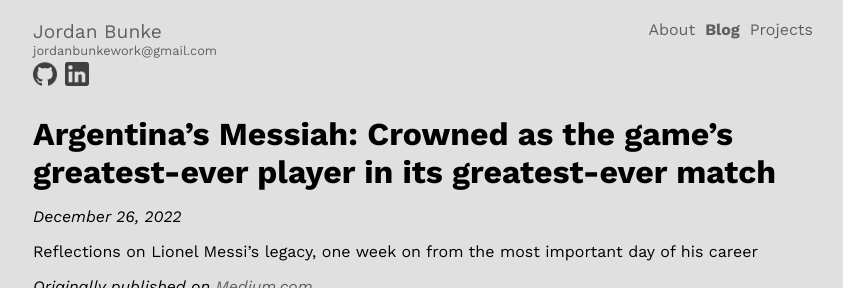
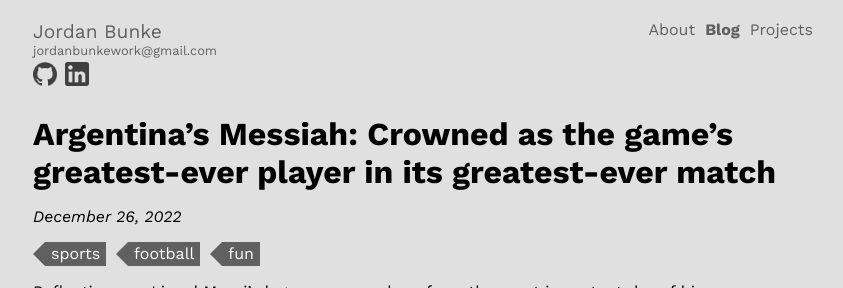
Before and after one commit to jbunke/jbunke.github.io, a Jekyll site: the page built from _posts/2022-12-26-messi.md, in a window 1280 px wide, cut to the strip 0-288 px from the top of the page. Shown: the whole strip, without its empty margins (217-1060 px from the left). Built offline with Jekyll 4.4.1, drawn with Linux system fonts in a browser that asks for light colours; some web fonts are replaced.

Commit message:
Clean directory

```diff
--- a/_includes/head.html
+++ b/_includes/head.html
@@ -5,6 +5,7 @@
     <!-- TODO <link rel="icon" href="{{ site.baseurl }}/assets/img/icon.png"> -->
     <link rel="stylesheet" href="{{ site.baseurl }}/assets/css/style.css">
     <link rel="stylesheet" href="{{ site.baseurl }}/assets/css/ds_syntax.css">
+    <link rel="stylesheet" href="{{ site.baseurl }}/assets/css/tag_style.css">
     <script src="{{ site.baseurl }}/assets/js/ds_syntax.js"></script>
     <link rel="preconnect" href="https://fonts.googleapis.com">
     <link rel="preconnect" href="https://fonts.gstatic.com" crossorigin>
--- a/_includes/post-content.html
+++ b/_includes/post-content.html
@@ -3,6 +3,12 @@
     <p class="date">
         <em>{{ page.date | date: "%B %-d, %Y"}}</em>
     </p>
+    <div class="tags">
+        {% for tag in page.tags %}
+            <a href="/tags/{{ tag }}">{{ tag }}</a>
+            <!-- TODO: clickable tags that link to a filtered search for posts of that tag -->
+        {% endfor %}
+    </div>
 
     {{ content }}
 </div>
--- a/_sass/colors.scss
+++ b/_sass/colors.scss
@@ -9,6 +9,9 @@ $code-bg: #202020;
 $code-text: #c0c0c0;
 $scope-punc: #fdc62e;
 
+$tag-bg: #606060;
+$tag-text: #ffffff;
+
 $indev: #a89f1d;
 $released: #427c12;
 $maintained: #4caa86;
--- a/assets/css/style.scss
+++ b/assets/css/style.scss
@@ -176,21 +176,6 @@ a {
 
         font-style: italic;
     }
-
-    .tags {
-        margin-bottom: 4px;
-        height: auto;
-    }
-
-    .tag {
-        box-sizing: border-box;
-        padding: 5px;
-
-        background-color: #7aa0be;
-        color: $bg-color;
-        text-decoration: none;
-        font-weight: bold;
-    }
 }
 
 p img {
--- /dev/null
+++ b/assets/css/tag_style.scss
@@ -0,0 +1,34 @@
+---
+---
+@import "colors";
+@import "fonts";
+
+.tags {
+    margin-bottom: 4px;
+    height: auto;
+
+    a {
+        display: inline-block;
+        height: 24px;
+        line-height: 24px;
+        position: relative;
+        margin-left: 12px;
+        margin-right: 4px;
+        padding: 0 6px 0 6px;
+        background: $tag-bg;
+        color: $tag-text;
+        text-decoration: none;
+    }
+
+    a:before {
+        content: "";
+        position: absolute;
+        top: 0;
+        left: -12px;
+        width: 0;
+        height: 0;
+        border-color: transparent $tag-bg transparent transparent;
+        border-style: solid;
+        border-width: 12px 12px 12px 0;
+    }
+}
```
